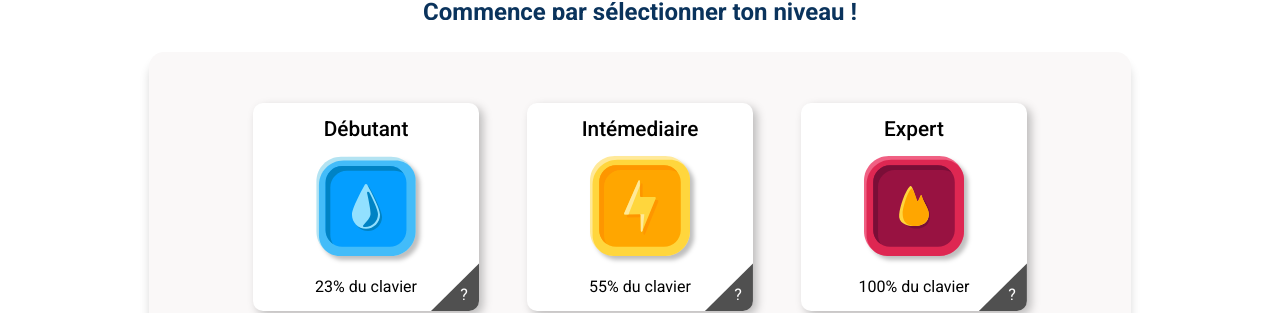
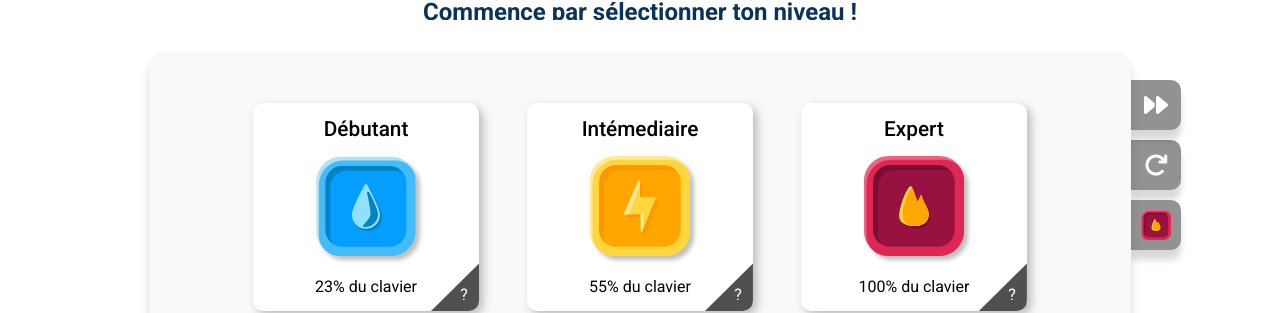
Before and after one commit to Incisif/fastype, a React (Vite) app in the folder fastype/: page /training in a window 1280 px wide. Shown: the part 160-473 px from the top of the page. Built offline with nearby package versions, Linux system fonts and the light colour scheme; no server answers.

Commit message:
Added navigation buttons for next text, session restart, and difficulty level adjustment.

```diff
--- a/fastype/src/components/Dropdown/index.tsx
+++ b/fastype/src/components/Dropdown/index.tsx
@@ -9,7 +9,7 @@ const DropDownContent = styled.div`
   position: absolute;
   display: flex;
   flex-direction: column;
-  z-index: 1;
+  z-index: 3;
   gap: 5px;
   background-color: var(--white-color);
   border-radius: 10px;
--- a/fastype/src/components/StartTypingSignal/index.tsx
+++ b/fastype/src/components/StartTypingSignal/index.tsx
@@ -55,8 +55,8 @@ const StartTypingSignalContainer = styled.div<StartTypingSignalProps>`
           ${slideInFadeIn} 0.8s ${slideInTimingFunction} 1s forwards,
           ${shake} 1.5s ease-in-out 2s infinite`
       };
-  animation-fill-mode: forwards; // Gardez le composant dans l'état final de l'animation
-  animation-delay: 2s; // Délai avant que l'animation ne commence
+  animation-fill-mode: forwards;
+  animation-delay: 2s;
 `;
 const StartTypingSignalBody = styled.div`
   position: relative;
--- a/fastype/src/components/TypingBox/index.tsx
+++ b/fastype/src/components/TypingBox/index.tsx
@@ -18,13 +18,18 @@ import {
   setEndingTime,
   setIsFirstChar,
   setStatsUpdated,
+  resetTypingStats,
 } from "../../features/typingStats/typingStatsSlice";
 import {
   setCharStatus,
   setCurrentCharPosition,
   setIsTypingComplete,
   setTranslateY,
+  resetSession,
+  setExiting,
+  setSelectedLevel
 } from "../../features/typingSession/typingSessionSlice";
+
 import TypingResultDisplay from "../TypingResultDisplay";
 import ProgressBar from "../ProgressBar";
 import StartTypingSignal from "../StartTypingSignal";
@@ -33,6 +38,11 @@ import { fetchTexts } from "../../features/text/textThunk";
 import CardLevelSelect from "../LevelSelector";
 import { updateSessionStatsThunk } from "../../features/typingStats/statsThunk";
 import { calculateDurationInSeconds } from "../../utils/calculateTypingStats";
+import { FontAwesomeIcon } from "@fortawesome/react-fontawesome";
+import { faRedo, faForward } from "@fortawesome/free-solid-svg-icons";
+import EasyLogo from "../../assets/easy_icon- 1.svg";
+import MediumLogo from "../../assets/medium_icon- 1.svg";
+import HardLogo from "../../assets/hard_icon- 1.svg";
 
 interface CharBoxProps {
   $status: string | null;
@@ -60,6 +70,7 @@ const TypingBoxWrapper = styled.div`
 `;
 const TypingBoxContainer = styled.div`
   position: relative;
+  z-index: 2;
   font-family: "Roboto", sans-serif;
   font-size: 1.5rem;
   display: flex;
@@ -71,6 +82,53 @@ const TypingBoxContainer = styled.div`
   overflow: hidden;
   outline: none;
   border-radius: 15px;
+`;
+const SlideButton = styled.button`
+  position: absolute;
+  right: -50px;
+  z-index: 1;
+  display: flex;
+  justify-content: center;
+  align-items: center;
+  width: 50px;
+  height: 50px;
+  border-radius: 0 10px 10px 0;
+  background-color: var(--light-grey-color);
+  color: white;
+  font-size: 1.5rem;
+  box-shadow: 0px 10px 6px rgba(0, 0, 0, 0.15);
+  cursor: pointer;
+
+  transform: translateX(0); // Position initiale
+  transition: transform 0.3s ease, background-color 0.3s ease, width 0.3s ease;
+
+  &:hover {
+    background-color: var(--grey-color);
+    width: 60px;
+    transform: translateX(10px); // Déplacez le bouton sur le côté au survol
+  }
+`;
+const SlideButtonIconContainer = styled.div`
+  position: absolute;
+  right: 0;
+  width: 50px;
+  height: 100%;
+  display: flex;
+  justify-content: center;
+  align-items: center;
+`;
+const NextButton = styled(SlideButton)`
+  top: 60px;
+`;
+const RedoButton = styled(SlideButton)`
+  top: 120px;
+`;
+const SelectedLevelButton = styled(SlideButton)`
+  top: 180px;
+  img {
+    width: 30px;
+    height: 30px;
+  }
 `;
 const TextContainer = styled.div<TextContainerProps>`
   width: 100%;
@@ -144,6 +202,7 @@ const TypingBox: React.FC = () => {
   const statsUpdated = useSelector(
     (state: RootState) => state.stats.statsUpdated
   );
+  const uid = useSelector((state: RootState) => state.login.user?.uid) ?? "";
 
   //LOCAL STATES
   const [isDeadKey, setIsDeadKey] = useState<boolean>(false);
@@ -161,13 +220,22 @@ const TypingBox: React.FC = () => {
   const charWidth = 18 + 2 * charMargin;
   const lineHeight = 49;
   const endTime = typingStats.endingTime ?? (isFirstChar ? null : Date.now());
-  const uid = useSelector((state: RootState) => state.login.user?.uid) ?? "";
   const timeInSecond = calculateDurationInSeconds(
     typingStats.startTime,
     endTime
   );
 
   const showTypingResult = isTypingComplete && endTime !== null;
+  let selectedLevelLogo;
+  if (selectedLevel === "easy") {
+    selectedLevelLogo = EasyLogo;
+  } else if (selectedLevel === "medium") {
+    selectedLevelLogo = MediumLogo;
+  } else {
+    selectedLevelLogo = HardLogo;
+  }
+
+  //MEMOS
   const sessionStats = useMemo(
     () => ({
       totalChars: typingStats.totalChars,
@@ -179,10 +247,9 @@ const TypingBox: React.FC = () => {
       level: selectedLevel ?? undefined,
       textTitle: textTitle ?? undefined,
     }),
-    [typingStats, selectedLevel, timeInSecond ,textTitle]
+    [typingStats, selectedLevel, timeInSecond, textTitle]
   );
 
-  //MEMOS
   const numberOfCharsPossibleInLine = useMemo(() => {
     const paddingRem = 1.2 * 16;
     const usableTypingBoxWidth = containerWidth - 2 * paddingRem;
@@ -381,6 +448,36 @@ const TypingBox: React.FC = () => {
     return charStatuses[charIndex] || null;
   };
 
+  const handleReset = () => {
+    dispatch(setExiting(true));
+    setTimeout(() => {
+      dispatch(resetSession());
+      dispatch(resetTypingStats());
+      dispatch(setTranslateY(0));
+      dispatch(setExiting(false));
+      dispatch(setIsFirstChar(true));
+      typingBoxRef.current?.focus();
+    }, 1000);
+  };
+
+  const handleNext = () => {
+    dispatch(setExiting(true));
+    setTimeout(() => {
+      dispatch(resetSession());
+      dispatch(resetTypingStats());
+      dispatch(setTranslateY(0));
+      dispatch(fetchTexts(selectedLevel));
+      dispatch(setExiting(false));
+      dispatch(setIsFirstChar(true));
+      typingBoxRef.current?.focus();
+    }, 1000);
+  };
+
+  const handleOnClickSettings = () => {
+    // Réinitialisation du niveau sélectionné
+    dispatch(setSelectedLevel(null));
+  };
+
   //RENDER
   const wordSplitter = (
     word: string,
@@ -479,6 +576,23 @@ const TypingBox: React.FC = () => {
         />
       </TypingBoxContainer>
       <StartTypingSignal $shouldExit={typingStats.startTime != null} />
+      <RedoButton onClick={handleReset}>
+        <SlideButtonIconContainer >
+          <FontAwesomeIcon icon={faRedo} />
+        </SlideButtonIconContainer>
+      </RedoButton>
+      <NextButton onClick={handleNext}>
+        <SlideButtonIconContainer>
+          <FontAwesomeIcon icon={faForward} />
+        </SlideButtonIconContainer>
+      </NextButton>
+      <SelectedLevelButton onClick={handleOnClickSettings}>
+        <SlideButtonIconContainer>
+          {selectedLevelLogo && (
+            <img src={selectedLevelLogo} alt="Selected Level" />
+          )}
+        </SlideButtonIconContainer>
+      </SelectedLevelButton>
     </TypingBoxWrapper>
   );
 };
--- a/fastype/src/components/TypingResultDisplay/index.tsx
+++ b/fastype/src/components/TypingResultDisplay/index.tsx
@@ -315,6 +315,7 @@ const TypingResultDisplay: React.FC<DisplayProps> = ({
           $shadowColor={"var(--white-color)"}
           fontSize={"1.8rem"}
           onClick={handleReset}
+          type={"button"}
         >
           <FontAwesomeIcon icon="redo" />
         </RetryButton>
@@ -325,6 +326,7 @@ const TypingResultDisplay: React.FC<DisplayProps> = ({
           $shadowColor={"var(--white-color)"}
           fontSize={"1.8rem"}
           onClick={handleNext}
+          type={"button"}
         >
           <FontAwesomeIcon icon={faForward} />
         </NextButton>
--- a/fastype/src/features/typingSession/typingSessionSlice.ts
+++ b/fastype/src/features/typingSession/typingSessionSlice.ts
@@ -4,7 +4,16 @@ interface CharStatuses {
   [charIndex: number]: string;
 }
 
-const initialState = {
+interface TypingSessionState {
+  isExiting: boolean;
+  charStatuses: CharStatuses;
+  currentCharPosition: number;
+  isTypingComplete: boolean;
+  translateY: number;
+  selectedLevel: string | null;
+}
+
+const initialState: TypingSessionState = {
   isExiting: false,
   charStatuses: {} as CharStatuses,
   currentCharPosition: 0,
@@ -37,7 +46,7 @@ export const typingSessionSlice = createSlice({
     setTranslateY: (state, action: PayloadAction<number>) => {
       state.translateY = action.payload;
     },
-    setSelectedLevel: (state, action: PayloadAction<string>) => {
+    setSelectedLevel: (state, action: PayloadAction<string | null>) => {
       state.selectedLevel = action.payload;
     },
   },
```
Also changed, not shown: fastype/src/pages/Training/index.tsx (indentation only).
